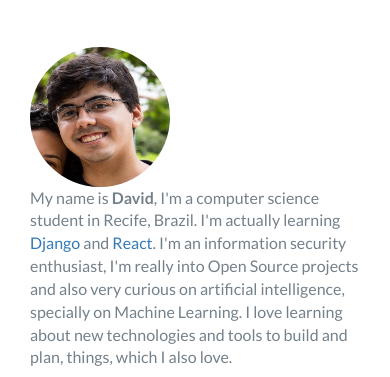
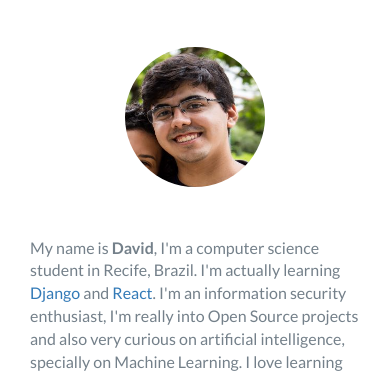
Before and after one commit to DavidPierre21/DavidPierre21.github.io, a website: page index.html in a window 390 px wide. Shown: the part 459-836 px from the top of the page. Drawn offline with nearby package versions, Linux system fonts and the light colour scheme.

Commit message:
Made picture responsive

```diff
--- a/scss/styles.scss
+++ b/scss/styles.scss
@@ -658,6 +658,7 @@ footer {
         margin: 0;
     }
 
+
     #id-pic {
         margin-top: 20px;
         border-radius: 50%;
@@ -1105,6 +1106,15 @@ footer {
         }
     }
 
+    #about {
+        #id-pic {
+            display: block;
+            margin-left: auto;
+            margin-right: auto;
+            margin-bottom: 50px;
+        }
+    }
+
     #lead-404 {
         max-width: 100vw;
         height:auto;
@@ -1166,6 +1176,15 @@ footer {
 
         a {
             color: $base-color;
+        }
+    }
+
+    #about {
+        #id-pic {
+            display: block;
+            margin-left: auto;
+            margin-right: auto;
+            margin-bottom: 50px;
         }
     }
 
@@ -1256,6 +1275,15 @@ footer {
         }
     }
 
+    #about {
+        #id-pic {
+            display: block;
+            margin-left: auto;
+            margin-right: auto;
+            margin-bottom: 50px;
+        }
+    }
+
     #lead-404 {
         height: 100%;
         min-height: auto;
```
Also changed, not shown: css/styles.css.
